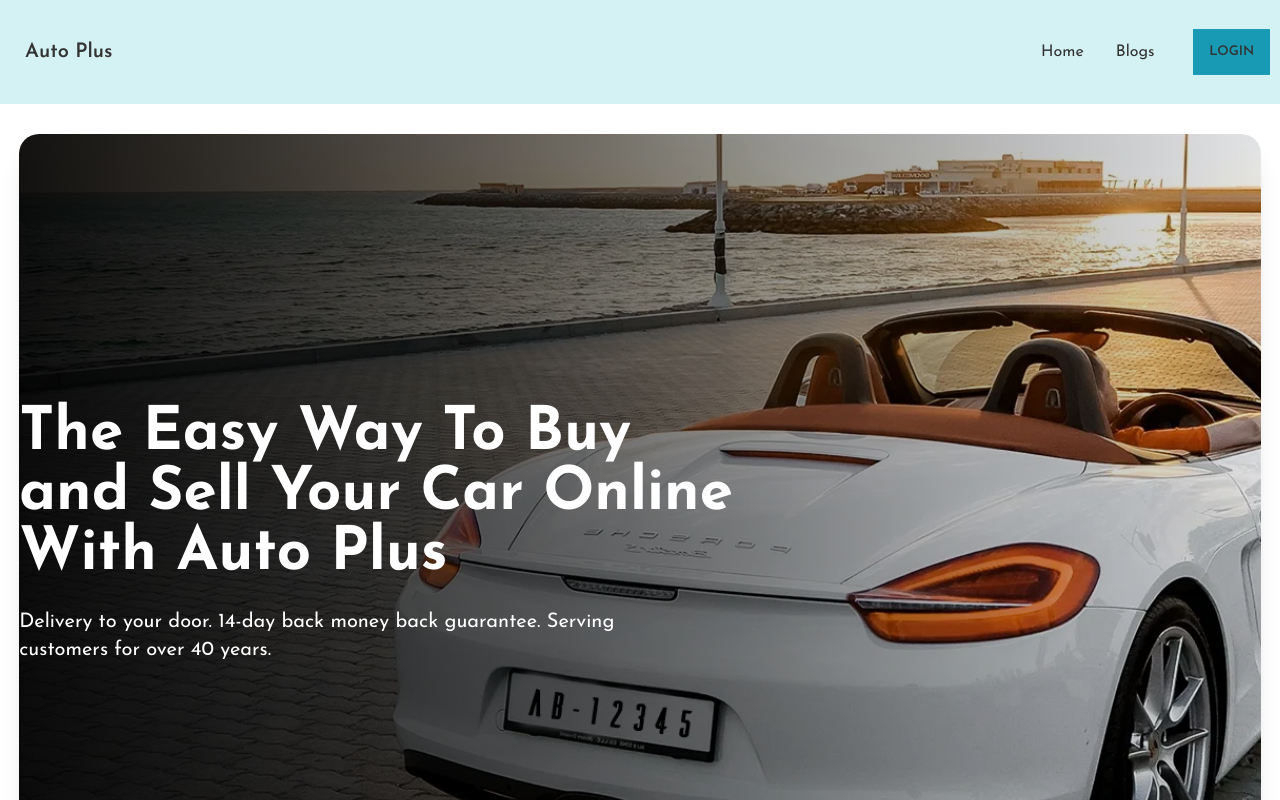
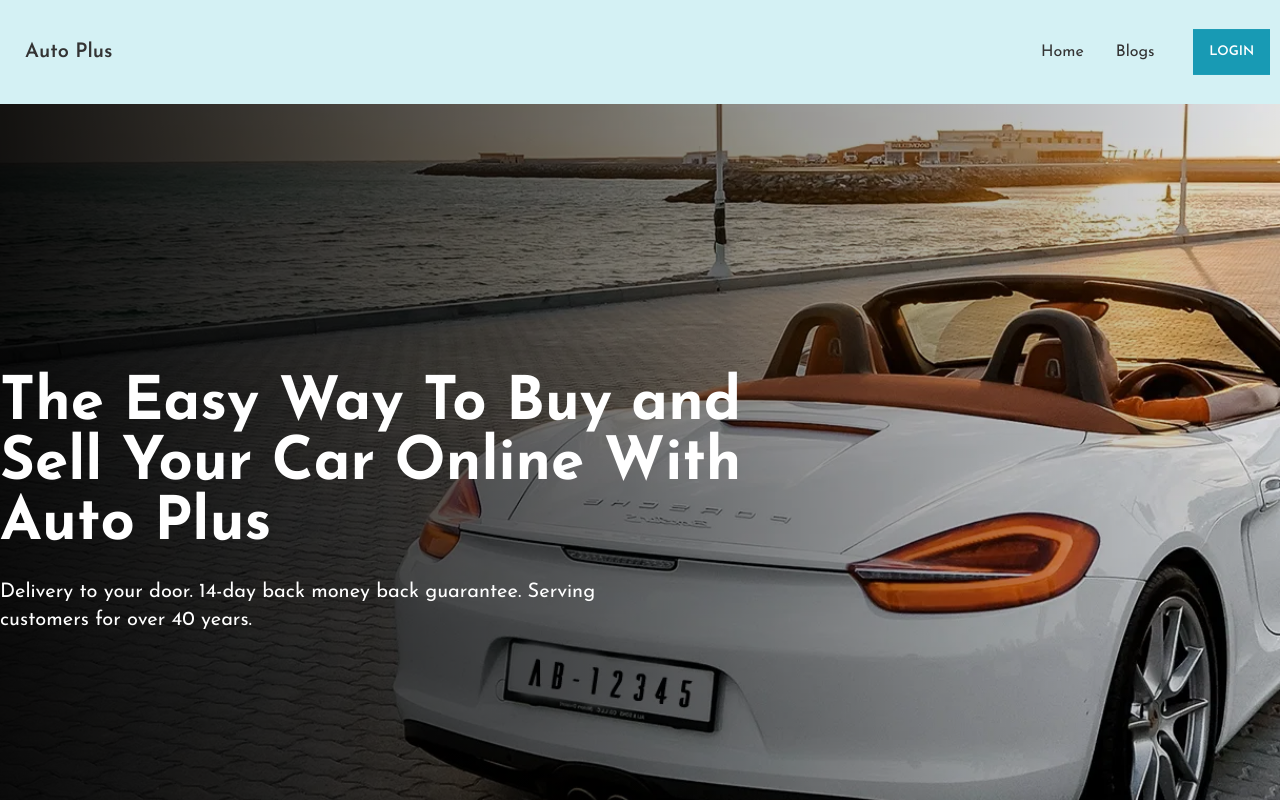
Before and after one commit to DevAsFahim/auto-plus-client, a React (Create React App) app: page / in a window 1280 px wide. Shown: the top 800 px of the page. Built offline with nearby package versions, Linux system fonts and the light colour scheme; no server answers.

Commit message:
banner style added

```diff
--- a/src/Pages/Home/Banner/Banner.css
+++ b/src/Pages/Home/Banner/Banner.css
@@ -4,9 +4,5 @@
     background: linear-gradient(to right ,rgba(0,0,0,0.9), rgba(0,0,0,0.1)), url(../../../assets/images/banner-bg.webp);
     background-position: center;
     background-size: cover;
-    width: 97%;
-    margin: auto;
-    border-radius: 20px;
     margin-bottom: 80px;
-    margin-top: 30px;
 }
--- a/src/Pages/Home/Banner/Banner.js
+++ b/src/Pages/Home/Banner/Banner.js
@@ -4,11 +4,13 @@ import './Banner.css';
 const Banner = () => {
     return (
         <div className='banner shadow-xl'>
-            <div className="banner_content flex flex-col justify-center h-screen container m-auto">
-                <div className='md:w-7/12'>
-                    <h3 className="md:text-6xl text-4xl font-bold text-white mb-6">The Easy Way To Buy and Sell Your Car Online With
-                        Auto Plus</h3>
-                    <p className='text-white text-xl'>Delivery to your door. 14-day back money back guarantee. Serving <br /> customers for over 40 years.</p>
+            <div className="banner_content flex flex-col justify-center h-screen">
+                <div className="container m-auto">
+                    <div className='md:w-7/12'>
+                        <h3 className="md:text-6xl text-4xl font-bold text-white mb-6">The Easy Way To Buy and Sell Your Car Online With
+                            Auto Plus</h3>
+                        <p className='text-white text-xl'>Delivery to your door. 14-day back money back guarantee. Serving <br /> customers for over 40 years.</p>
+                    </div>
                 </div>
             </div>
         </div>
--- a/src/Pages/Shared/Header/Header.js
+++ b/src/Pages/Shared/Header/Header.js
@@ -20,10 +20,10 @@ const Header = () => {
             user?.uid ?
                 <>
                     <li><Link to='/dashboard'>Dashboard</Link></li>
-                    <li><button onClick={handleLogOut} className='btn btn-secondary ml-5'>Sign Out</button></li>
+                    <li><button onClick={handleLogOut} className='btn btn-secondary ml-5 text-white'>Sign Out</button></li>
                 </>
                 :
-                <li><Link to='/login'  className='btn btn-secondary ml-5'>Login</Link></li>
+                <li><Link to='/login'  className='btn btn-secondary ml-5 text-white'>Login</Link></li>
         }
 
     </React.Fragment>
```
